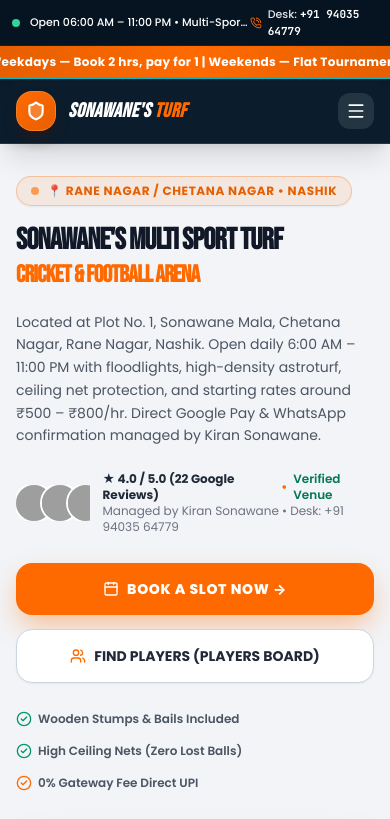
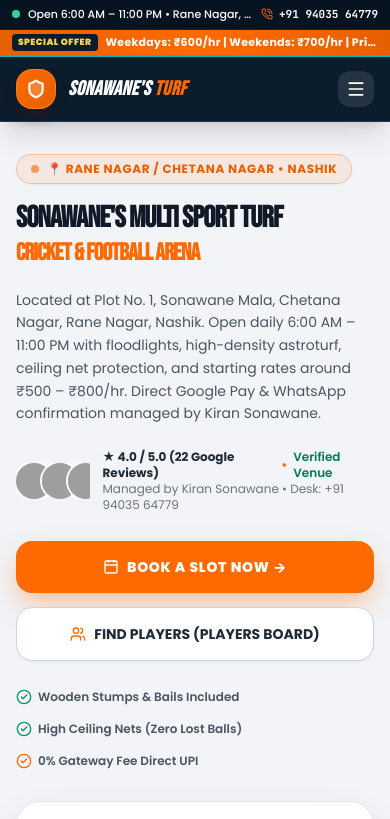
Before and after one commit to ketanaryan/truf-, a React (Vite) app: page / in a window 390 px wide. Shown: the top 819 px of the page. Built offline with nearby package versions, Linux system fonts and the light colour scheme; grey boxes are pictures that could not be loaded.

Commit message:
fix(mobile): polish mobile telemetry bar and announcement ribbon

```diff
--- a/src/components/navbar/Navbar.tsx
+++ b/src/components/navbar/Navbar.tsx
@@ -44,21 +44,21 @@ export const Navbar: React.FC<NavbarProps> = ({
 
       {/* Top Telemetry micro-bar with venue hotline and live status */}
       <div className="bg-[#061320] border-b border-white/5 px-3 sm:px-6 py-1.5 text-[11px] text-slate-300">
-        <div className="max-w-7xl mx-auto flex items-center justify-between">
-          <div className="flex items-center gap-2.5">
-            <span className="relative flex h-2 w-2">
+        <div className="max-w-7xl mx-auto flex items-center justify-between gap-2">
+          <div className="flex items-center gap-2 truncate">
+            <span className="relative flex h-2 w-2 shrink-0">
               <span className="animate-ping absolute inline-flex h-full w-full rounded-full bg-emerald-400 opacity-75"></span>
               <span className="relative inline-flex rounded-full h-2 w-2 bg-emerald-400"></span>
             </span>
-            <span className="text-[#00B6C8] font-bold uppercase tracking-wider text-[10px] hidden xs:inline">
+            <span className="text-[#00B6C8] font-bold uppercase tracking-wider text-[10px] hidden sm:inline shrink-0">
               Arena Status:
             </span>
-            <span className="text-white font-medium truncate max-w-[220px] xs:max-w-none">
-              {settings.isRainHalted ? '⚠️ Inclement Weather Hold' : 'Open 06:00 AM – 11:00 PM • Multi-Sport Cricket & Football Turf'}
+            <span className="text-white font-medium truncate text-[11px]">
+              {settings.isRainHalted ? '⚠️ Rain Hold' : 'Open 6:00 AM – 11:00 PM • Rane Nagar, Nashik'}
             </span>
           </div>
 
-          <div className="flex items-center gap-3 sm:gap-4 text-slate-400">
+          <div className="flex items-center gap-2 sm:gap-4 text-slate-400 shrink-0">
             <div className="hidden md:flex items-center gap-1.5">
               <MapPin className="w-3.5 h-3.5 text-[#FF6A00] shrink-0" />
               <span className="truncate max-w-[200px] text-slate-300">{settings.address.split(',')[0]}</span>
@@ -66,19 +66,19 @@ export const Navbar: React.FC<NavbarProps> = ({
             <span className="hidden md:inline text-slate-600">•</span>
             <a
               href={`tel:${settings.phone}`}
-              className="flex items-center gap-1.5 text-slate-200 hover:text-white transition-colors font-medium active:scale-95"
+              className="flex items-center gap-1.5 text-slate-200 hover:text-white transition-colors font-medium active:scale-95 whitespace-nowrap"
             >
-              <PhoneCall className="w-3.5 h-3.5 text-[#FF6A00]" />
-              <span>Desk: <strong className="text-white font-mono">{settings.phone}</strong></span>
+              <PhoneCall className="w-3 h-3 text-[#FF6A00] shrink-0" />
+              <span className="text-white font-mono text-[11px] font-bold">{settings.phone}</span>
             </a>
           </div>
         </div>
       </div>
 
       {/* Hatrick Grounds Inspired High-Energy Announcement Ribbon */}
-      <div className="bg-gradient-to-r from-[#E65F00] via-[#FF6A00] to-[#E65F00] border-b-2 border-[#00B6C8] px-3 py-1.5 text-[12px] text-white font-bold tracking-wide text-center shadow-md flex items-center justify-center gap-2 overflow-x-auto whitespace-nowrap">
-        <span className="bg-[#0B1D2D] text-amber-300 px-2 py-0.5 rounded text-[10px] font-black uppercase tracking-wider">SPECIAL OFFER</span>
-        <span>Offer: Weekdays — Book 2 hrs, pay for 1 | Weekends — Flat Tournament Package • 0% UPI Fees</span>
+      <div className="bg-gradient-to-r from-[#E65F00] via-[#FF6A00] to-[#E65F00] border-b-2 border-[#00B6C8] px-3 py-1 text-[11px] sm:text-[12px] text-white font-bold tracking-wide text-center shadow-md flex items-center justify-center gap-2 overflow-x-auto whitespace-nowrap scrollbar-none">
+        <span className="bg-[#0B1D2D] text-amber-300 px-1.5 py-0.5 rounded text-[9px] sm:text-[10px] font-black uppercase tracking-wider shrink-0">SPECIAL OFFER</span>
+        <span className="truncate sm:whitespace-normal">Weekdays: ₹600/hr | Weekends: ₹700/hr | Prime Lights: ₹800/hr • 0% UPI Fees</span>
       </div>
 
       {/* Main Navigation Bar */}
```
